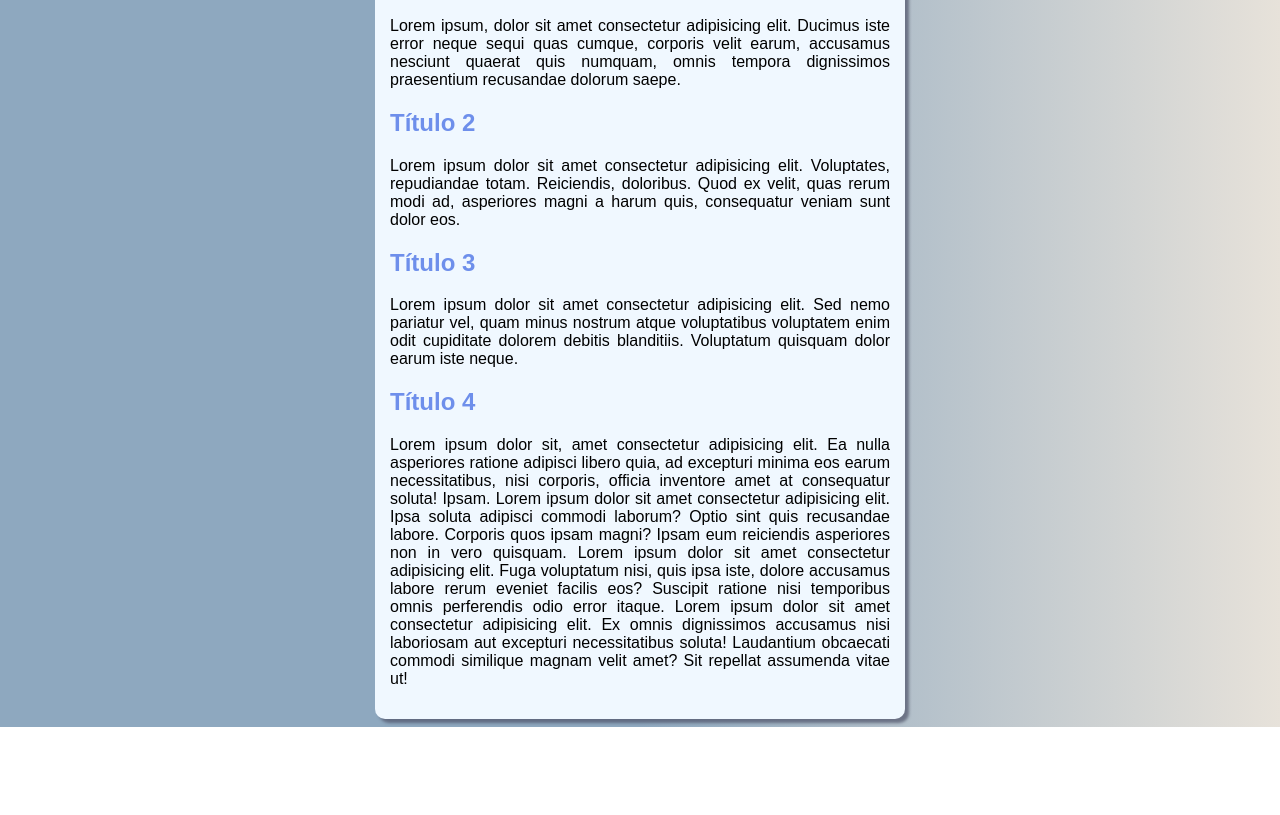
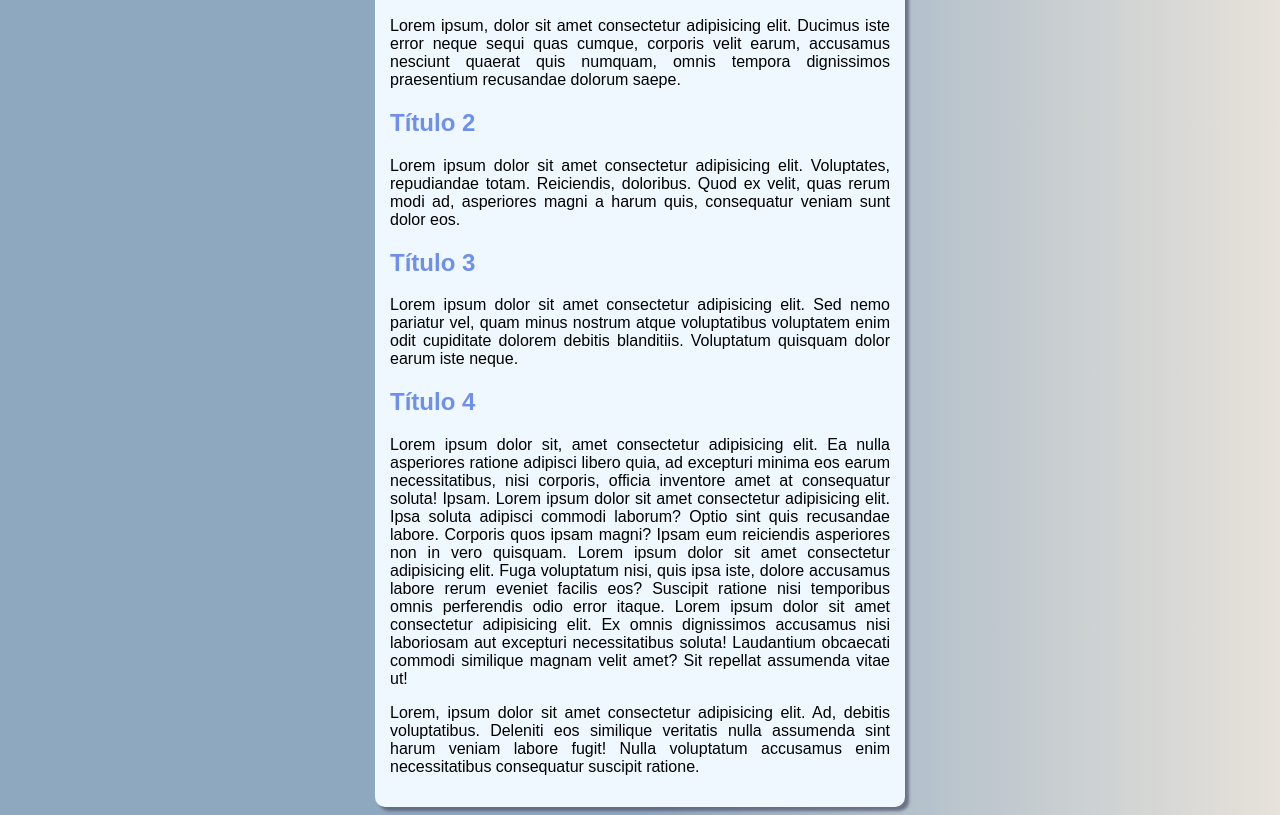
Before and after one commit to Pedroaugust01/site-teste, a plain HTML site: page index.html in a window 1280 px wide. Shown: the part 134-949 px from the top of the page. Before the commit the page ends 861 px from the top, so only its background shows below. Drawn offline with Linux system fonts and the light colour scheme.

Commit message:
parrágrafo

```diff
--- a/index.html
+++ b/index.html
@@ -17,6 +17,7 @@
         <p>Lorem ipsum dolor sit amet consectetur adipisicing elit. Sed nemo pariatur vel, quam minus nostrum atque voluptatibus voluptatem enim odit cupiditate dolorem debitis blanditiis. Voluptatum quisquam dolor earum iste neque.</p>
         <h2>Título 4</h2>
         <p>Lorem ipsum dolor sit, amet consectetur adipisicing elit. Ea nulla asperiores ratione adipisci libero quia, ad excepturi minima eos earum necessitatibus, nisi corporis, officia inventore amet at consequatur soluta! Ipsam. Lorem ipsum dolor sit amet consectetur adipisicing elit. Ipsa soluta adipisci commodi laborum? Optio sint quis recusandae labore. Corporis quos ipsam magni? Ipsam eum reiciendis asperiores non in vero quisquam. Lorem ipsum dolor sit amet consectetur adipisicing elit. Fuga voluptatum nisi, quis ipsa iste, dolore accusamus labore rerum eveniet facilis eos? Suscipit ratione nisi temporibus omnis perferendis odio error itaque. Lorem ipsum dolor sit amet consectetur adipisicing elit. Ex omnis dignissimos accusamus nisi laboriosam aut excepturi necessitatibus soluta! Laudantium obcaecati commodi similique magnam velit amet? Sit repellat assumenda vitae ut!</p>
+        <p>Lorem, ipsum dolor sit amet consectetur adipisicing elit. Ad, debitis voluptatibus. Deleniti eos similique veritatis nulla assumenda sint harum veniam labore fugit! Nulla voluptatum accusamus enim necessitatibus consequatur suscipit ratione.</p>
     </main>
 </body>
 </html>
```
